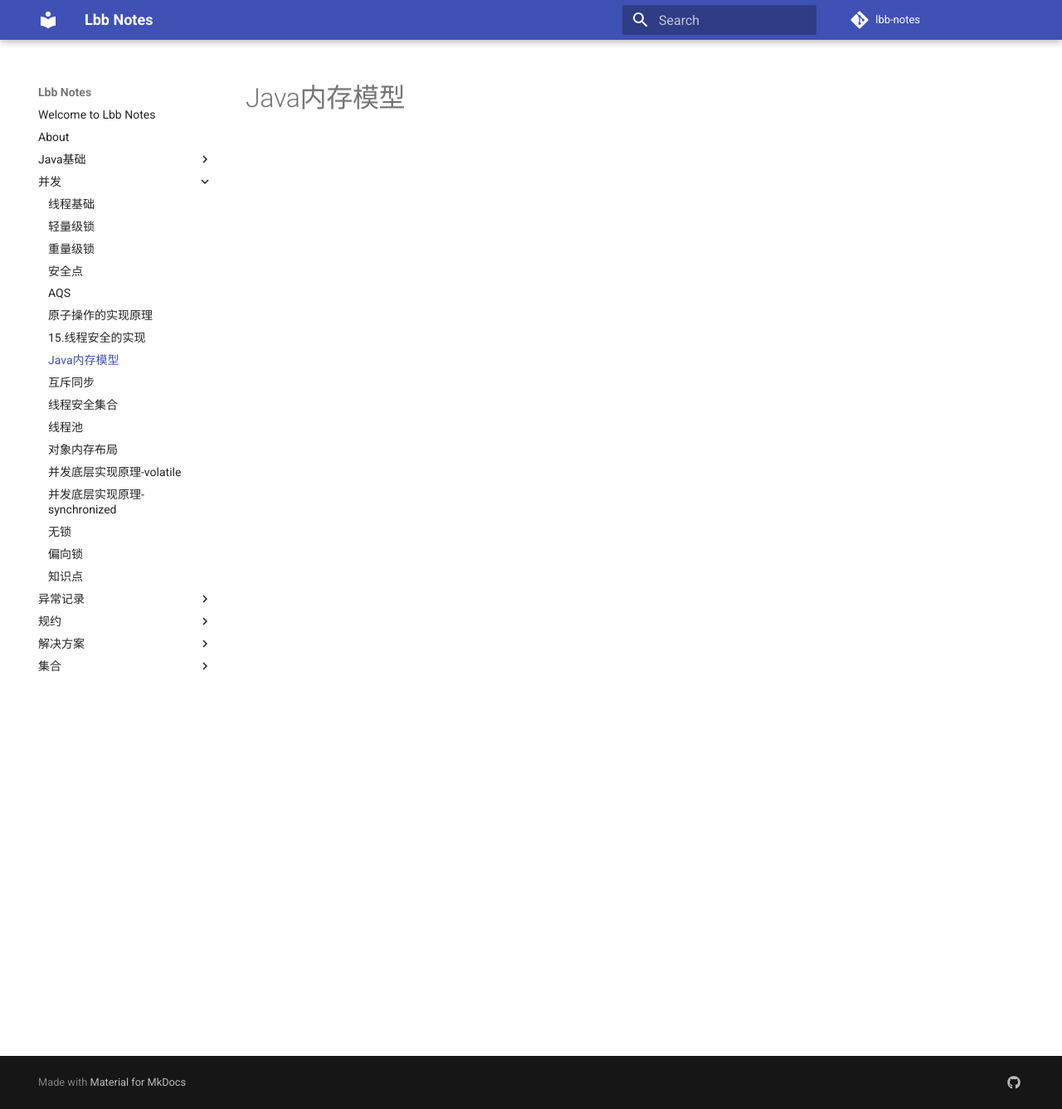
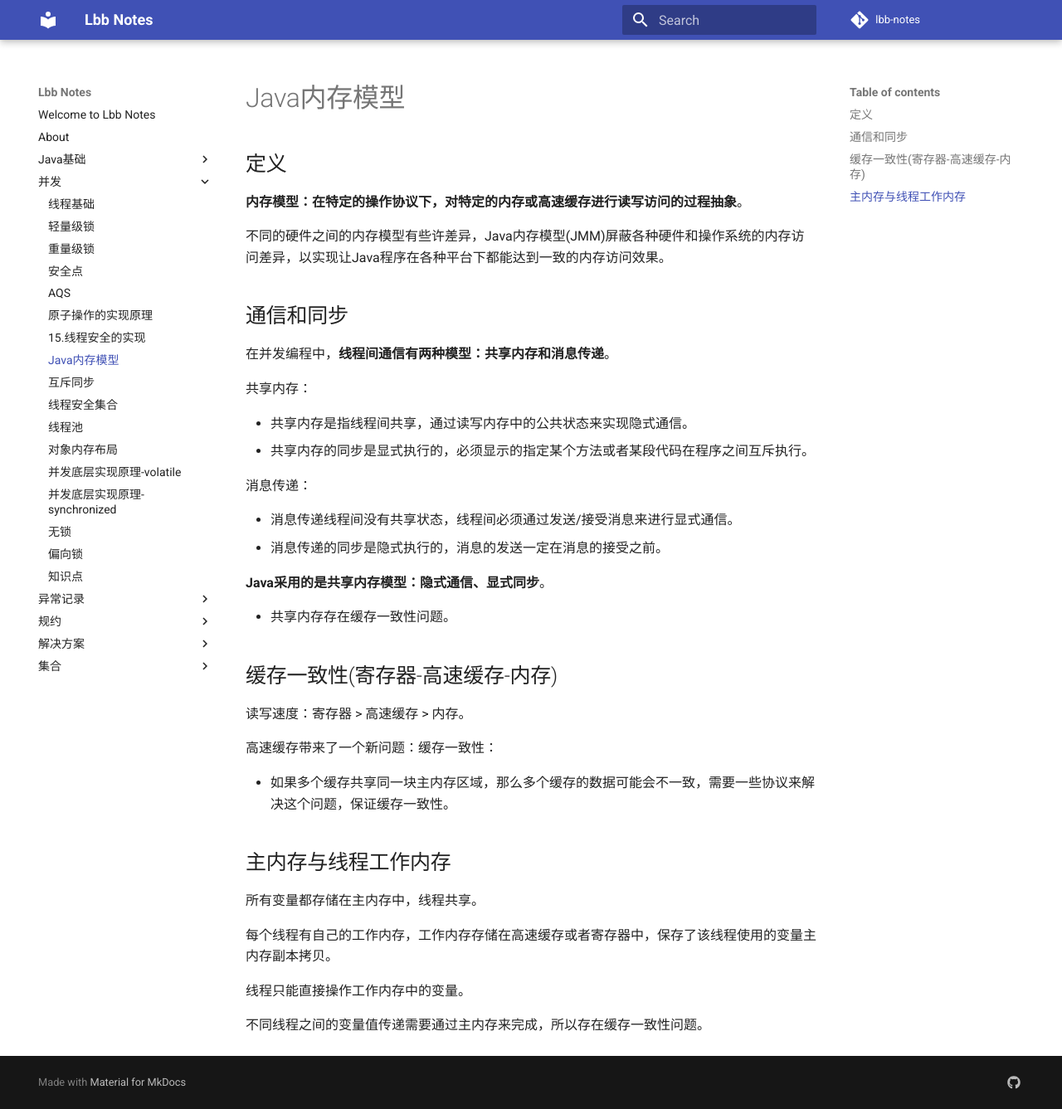
Before and after one commit to ban-l/lbb-notes, an MkDocs documentation site: the page built from docs/并发/16.Java内存模型.md, in a window 1280 px wide and 1337 px high. Shown: the whole window at 83% size. Built offline with MkDocs 1.6.1 and Material for MkDocs 9.7.7, drawn with Linux system fonts in a browser that asks for light colours; comment, search, counter and statistics services are not loaded.

Commit message:
Java内存模型

```diff
--- a/docs/并发/16.Java内存模型.md
+++ b/docs/并发/16.Java内存模型.md
@@ -1 +1,43 @@
 # Java内存模型
+
+## 定义
+
+**内存模型：在特定的操作协议下，对特定的内存或高速缓存进⾏读写访问的过程抽象**。
+
+不同的硬件之间的内存模型有些许差异，Java内存模型(JMM)屏蔽各种硬件和操作系统的内存访问差异，以实现让Java程序在各种平台下都能达到⼀致的内存访问效果。
+
+## 通信和同步
+
+在并发编程中，**线程间通信有两种模型：共享内存和消息传递**。
+
+共享内存：
+
+- 共享内存是指线程间共享，通过读写内存中的公共状态来实现隐式通信。
+- 共享内存的同步是显式执⾏的，必须显⽰的指定某个⽅法或者某段代码在程序之间互斥执⾏。
+
+消息传递：
+
+- 消息传递线程间没有共享状态，线程间必须通过发送/接受消息来进⾏显式通信。
+- 消息传递的同步是隐式执⾏的，消息的发送⼀定在消息的接受之前。
+
+**Java采⽤的是共享内存模型：隐式通信、显式同步**。
+
+- 共享内存存在缓存一致性问题。
+
+## 缓存一致性(寄存器-高速缓存-内存)
+
+读写速度：寄存器 > 高速缓存 > 内存。
+
+高速缓存带来了一个新问题：缓存一致性：
+
+- 如果多个缓存共享同一块主内存区域，那么多个缓存的数据可能会不一致，需要一些协议来解决这个问题，保证缓存一致性。
+
+## 主内存与线程工作内存
+
+所有变量都存储在主内存中，线程共享。
+
+每个线程有自己的工作内存，工作内存存储在高速缓存或者寄存器中，保存了该线程使用的变量主内存副本拷贝。
+
+线程只能直接操作工作内存中的变量。
+
+不同线程之间的变量值传递需要通过主内存来完成，所以存在缓存一致性问题。
```
